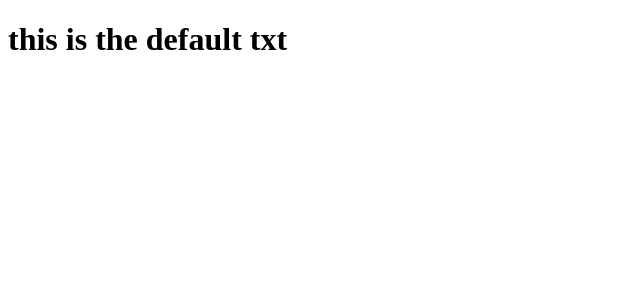
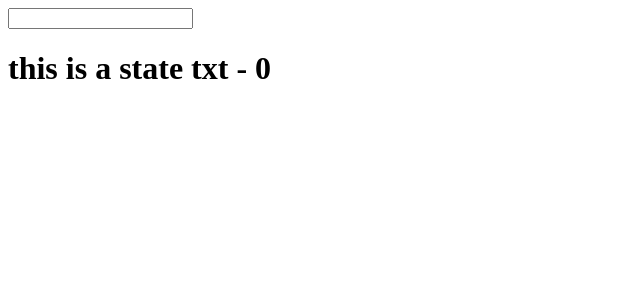
Before and after one commit to 3Minds/beginners-guide-to-react.js, a React (Create React App) app: page / in a window 1280 px wide. Shown: the top 300 px of the page, without its empty margins (0-640 px from the left). Built offline with nearby package versions, Linux system fonts and the light colour scheme.

Commit message:
state management

```diff
--- a/src/App.js
+++ b/src/App.js
@@ -1,20 +1,25 @@
 import React from 'react';
-import PropTypes from 'prop-types';
 
 class App extends React.Component {
+    constructor() {
+        super();
+        this.state = {
+            txt: 'this is a state txt',
+            cat: 0
+        }
+    }
+    update(e) {
+        this.setState({txt: e.target.value})
+    }
     render() {
-        let txt = this.props.txt
-        return <h1>{txt}</h1>
+        return (
+            <div>
+                <input type="text"
+                    onChange={this.update.bind(this)} />
+                <h1>{this.state.txt} - {this.state.cat}</h1>
+            </div>
+        )
     }
 }
 
-App.propTypes = {
-    txt: PropTypes.string,
-    cat: PropTypes.number.isRequired
-}
-
-App.defaultProps = {
-    txt: "this is the default txt"
-}
-
 export default App
--- a/src/index.js
+++ b/src/index.js
@@ -4,7 +4,7 @@ import App from './App';
 import registerServiceWorker from './registerServiceWorker';
 
 ReactDOM.render(
-    <App cat={5} />,
+    <App />,
     document.getElementById('root')
 );
 registerServiceWorker();
```
